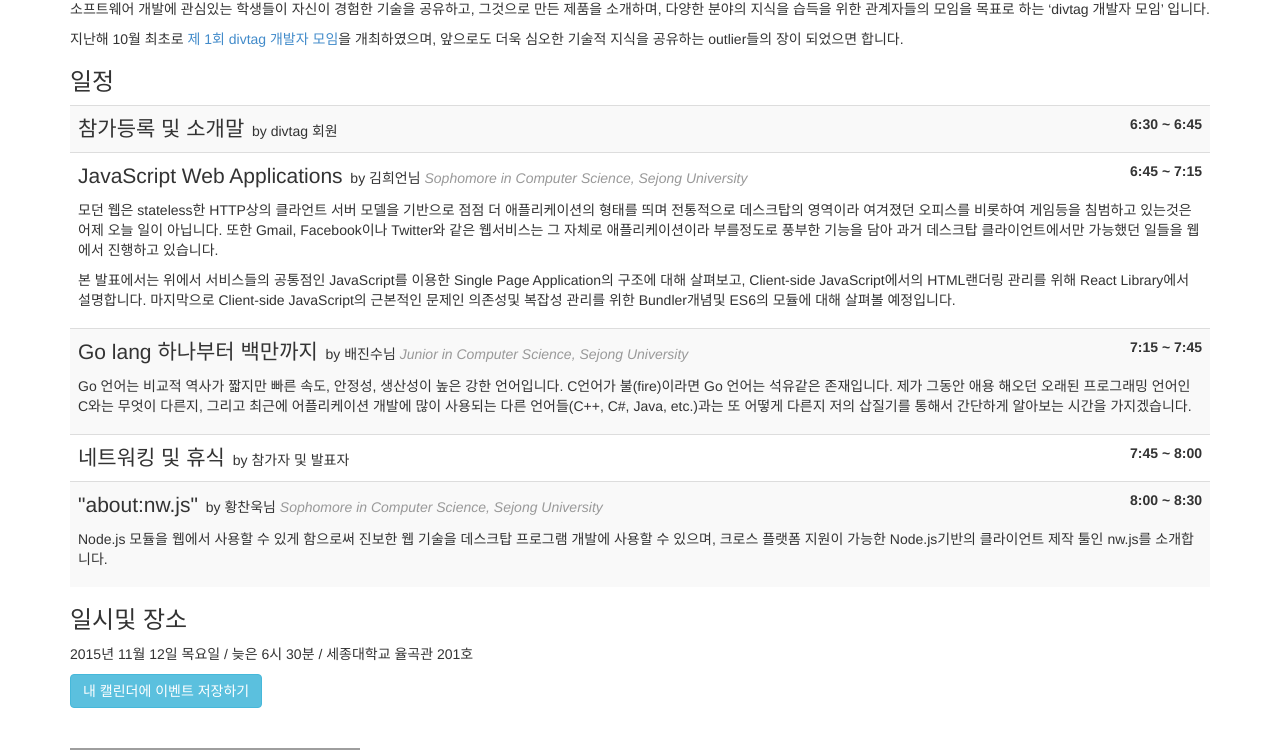
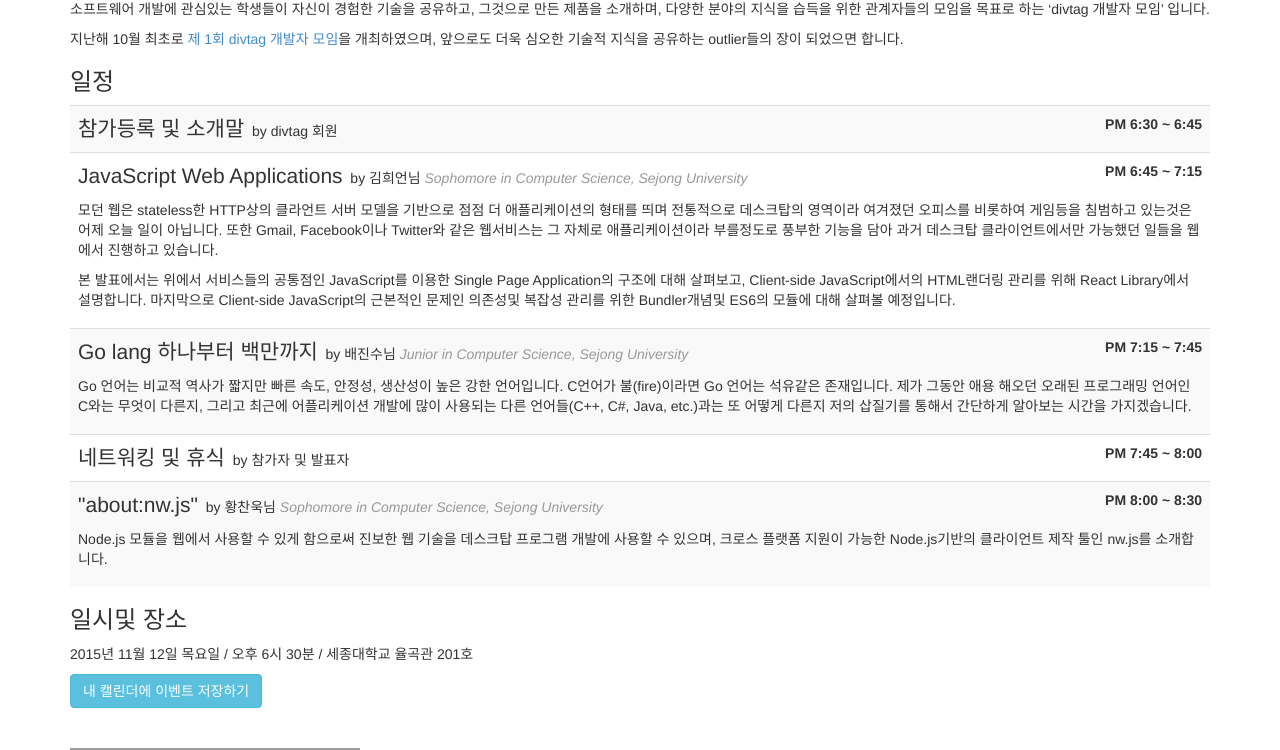
Before and after one commit to divtagers/divtagers.github.io, a Jekyll site: the page built from _posts/2015-08-19-divtag-meetup-second.md, in a window 1280 px wide and 1400 px high. Shown: the part 297-1047 px from the top of the window. Built offline with Jekyll 4.4.1, drawn with Linux system fonts in a browser that asks for light colours; Markdown is read by kramdown in place of the engine named in the settings; grey boxes are pictures that could not be loaded.

Commit message:
Update 2015-08-19-divtag-meetup-second.md

```diff
--- a/_posts/2015-08-19-divtag-meetup-second.md
+++ b/_posts/2015-08-19-divtag-meetup-second.md
@@ -33,14 +33,14 @@ author: "hiun"
 <tbody>
     <tr>
       <td>
-        <span class="lead">참가등록 및 소개말</span>&nbsp;&nbsp;by divtag 회원<span style="font-weight: bold; float: right;">6:30 ~ 6:45</span>
+        <span class="lead">참가등록 및 소개말</span>&nbsp;&nbsp;by divtag 회원<span style="font-weight: bold; float: right;">PM 6:30 ~ 6:45</span>
       </td>
     </tr>
 
     <tr>
       <td>
           <p>
-              <span class="lead">JavaScript Web Applications</span>&nbsp;&nbsp;by 김희언님 <i class="text-muted">Sophomore in Computer Science, Sejong University</i><span style="font-weight: bold; float: right;">6:45 ~ 7:15</span>
+              <span class="lead">JavaScript Web Applications</span>&nbsp;&nbsp;by 김희언님 <i class="text-muted">Sophomore in Computer Science, Sejong University</i><span style="font-weight: bold; float: right;">PM 6:45 ~ 7:15</span>
           </p>
           <p>
           모던 웹은 stateless한 HTTP상의 클라언트 서버 모델을 기반으로 점점 더 애플리케이션의 형태를 띄며 전통적으로 데스크탑의 영역이라 여겨졌던 오피스를 비롯하여 게임등을 침범하고 있는것은 어제 오늘 일이 아닙니다. 또한 Gmail, Facebook이나 Twitter와 같은 웹서비스는 그 자체로 애플리케이션이라 부를정도로 풍부한 기능을 담아 과거 데스크탑 클라이언트에서만 가능했던 일들을 웹에서 진행하고 있습니다.
@@ -53,7 +53,7 @@ author: "hiun"
     <tr>
       <td>
           <p>
-              <span class="lead">Go lang 하나부터 백만까지</span>&nbsp;&nbsp;by 배진수님 <i class="text-muted">Junior in Computer Science, Sejong University</i><span style="font-weight: bold; float: right;">7:15 ~ 7:45</span>
+              <span class="lead">Go lang 하나부터 백만까지</span>&nbsp;&nbsp;by 배진수님 <i class="text-muted">Junior in Computer Science, Sejong University</i><span style="font-weight: bold; float: right;">PM 7:15 ~ 7:45</span>
           </p>
           <p>
 Go 언어는 비교적 역사가 짧지만 빠른 속도, 안정성, 생산성이 높은 강한 언어입니다. C언어가 불(fire)이라면 Go 언어는 석유같은 존재입니다. 제가 그동안 애용 해오던 오래된 프로그래밍 언어인 C와는 무엇이 다른지, 그리고 최근에 어플리케이션 개발에 많이 사용되는 다른 언어들(C++, C#, Java, etc.)과는 또 어떻게 다른지 저의 삽질기를 통해서 간단하게 알아보는 시간을 가지겠습니다.
@@ -62,14 +62,14 @@ Go 언어는 비교적 역사가 짧지만 빠른 속도, 안정성, 생산성
     </tr>
     <tr>
       <td>
-        <span class="lead">네트워킹 및 휴식</span>&nbsp;&nbsp;by 참가자 및 발표자<span style="font-weight: bold; float: right;">7:45 ~ 8:00</span>
+        <span class="lead">네트워킹 및 휴식</span>&nbsp;&nbsp;by 참가자 및 발표자<span style="font-weight: bold; float: right;">PM 7:45 ~ 8:00</span>
       </td>
     </tr>
 
     <tr>
       <td>
           <p>
-              <span class="lead">"about:nw.js"</span>&nbsp;&nbsp;by 황찬욱님 <i class="text-muted">Sophomore in Computer Science, Sejong University</i><span style="font-weight: bold; float: right;">8:00 ~ 8:30</span>
+              <span class="lead">"about:nw.js"</span>&nbsp;&nbsp;by 황찬욱님 <i class="text-muted">Sophomore in Computer Science, Sejong University</i><span style="font-weight: bold; float: right;">PM 8:00 ~ 8:30</span>
           </p>
           <p>
 Node.js 모듈을 웹에서 사용할 수 있게 함으로써 진보한 웹 기술을 데스크탑 프로그램 개발에 사용할 수 있으며, 크로스 플랫폼 지원이 가능한 Node.js기반의 클라이언트 제작 툴인 nw.js를 소개합니다.
@@ -82,7 +82,7 @@ Node.js 모듈을 웹에서 사용할 수 있게 함으로써 진보한 웹 기
 
 ###일시및 장소
 
-2015년 11월 12일 목요일 / 늦은 6시 30분 / 세종대학교 율곡관 201호
+2015년 11월 12일 목요일 / 오후 6시 30분 / 세종대학교 율곡관 201호
 
 <a href="../static/events/divtag-november-2015.ics"><button type="button" class="btn btn-info">내 캘린더에 이벤트 저장하기</button></a>
 
@@ -92,8 +92,9 @@ Node.js 모듈을 웹에서 사용할 수 있게 함으로써 진보한 웹 기
 
 ###문의처
 
-contact@divtag.sejong.edu
+<a href="mailto:contact@divtag.sejong.edu">contact@divtag.sejong.edu</a>
+<br><a href="http://facebook.com/divtagers" target="_blank">Facebook 페이지</a>
 
 ###홍보물
 
-<img src="/img/post/second-meetup-poster.png" alt="second-meetup-poster" style="width: 100%;">
+<img src="/img/post/second-meetup-poster.png" alt="second-meetup-poster" style="width: 33%;">
```
